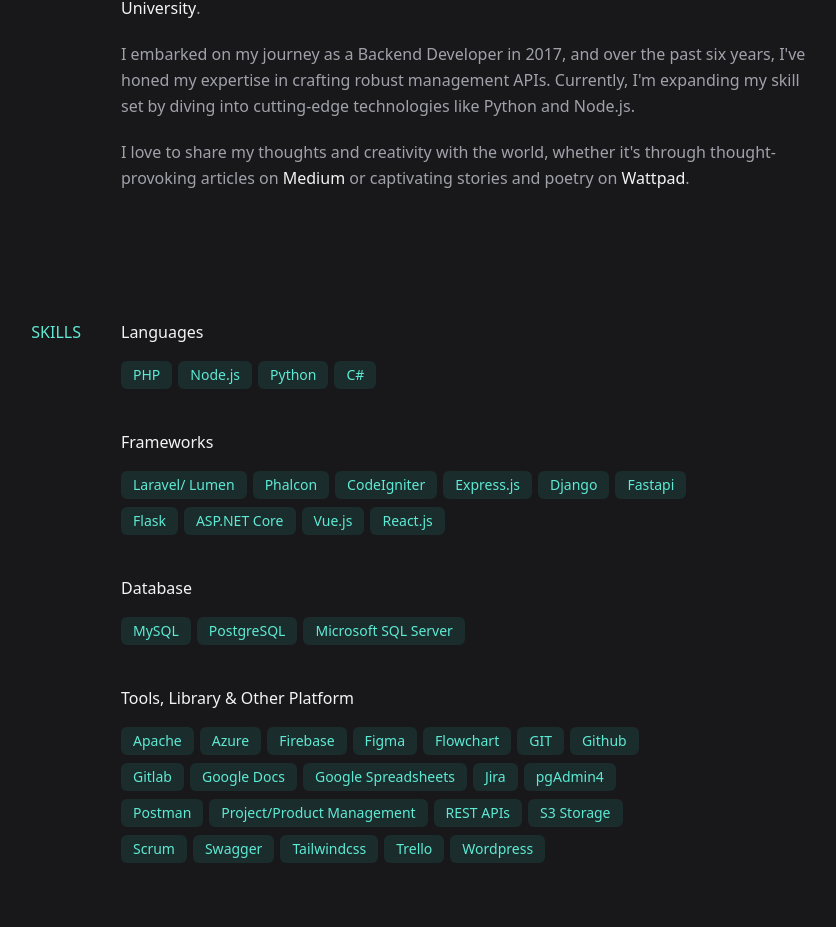
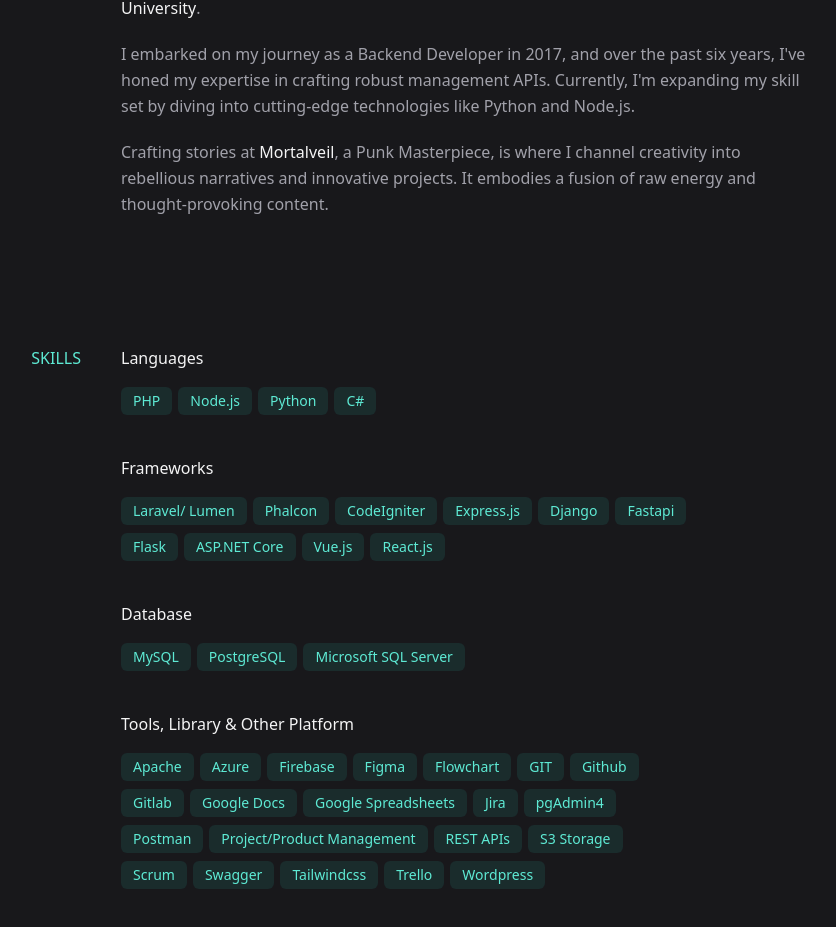
Before and after one commit to rivannurdin/nuraeni-rivan, a Vue app: page / in a window 1280 px wide. Shown: the part 1070-1997 px from the top of the page, without its empty margins (287-1123 px from the left). Built offline with nearby package versions, Linux system fonts and the light colour scheme.

Commit message:
Update About.vue

```diff
--- a/src/components/About.vue
+++ b/src/components/About.vue
@@ -8,7 +8,7 @@
         <div class="col-span-4 lg:col-span-3 px-5 lg:px-10 max-w-3xl">
           <p class="mb-5">I'm currently an engineer at <a href="https://www.gravitasi.co.id" target="_blank">Gravitasi</a>, where I contribute to developing and maintenance the <a href="https://www.gravitasi.co.id/portfolio/kmob-pemda-depok/" target="_blank">KMOB Platform</a> for the Depok City Government and I recently graduated in 2024 with a Bachelor of Computer Science (B.C.Sc.) degree in Information Technology from <a href="https://ars.ac.id" target="_blank">ARS University</a>.</p>
           <p class="mb-5">I embarked on my journey as a Backend Developer in 2017, and over the past six years, I've honed my expertise in crafting robust management APIs. Currently, I'm expanding my skill set by diving into cutting-edge technologies like Python and Node.js.</p>
-          <p>I love to share my thoughts and creativity with the world, whether it's through thought-provoking articles on <a href="https://rivannurdin.medium.com/">Medium</a> or captivating stories and poetry on <a href="https://www.wattpad.com/user/rivannurdin">Wattpad</a>.</p>
+          <p>Crafting stories at <a href="https://www.instagram.com/mortalveil.art" target="_blank">Mortalveil</a>, a Punk Masterpiece, is where I channel creativity into rebellious narratives and innovative projects. It embodies a fusion of raw energy and thought-provoking content.</p>
         </div>
       </div>
     </div>
```
